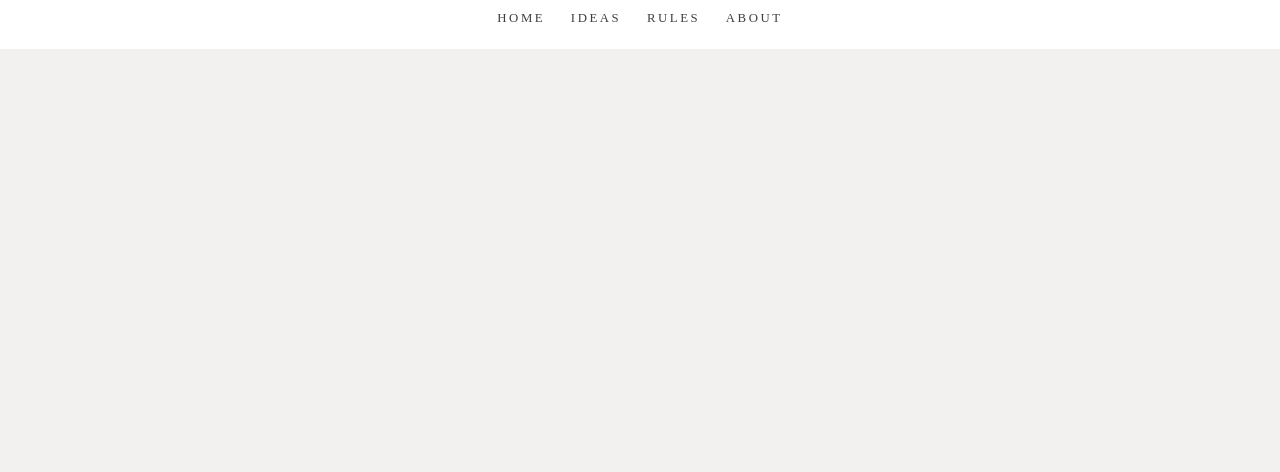
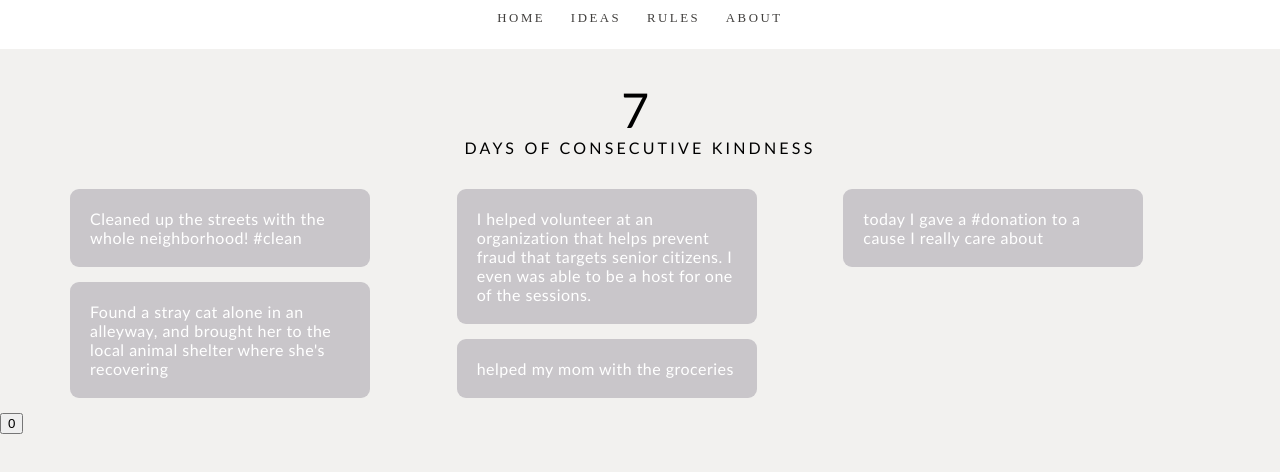
Before and after one commit to jennarim/end-with-kindness, a React app: page / in a window 1280 px wide. Shown: the part 54-526 px from the top of the page. Built offline with nearby package versions, Linux system fonts and the light colour scheme; a web font is replaced by a local one.

Commit message:
Add day tracker styling and masonry post styling

```diff
--- a/src/client/components/app/component.js
+++ b/src/client/components/app/component.js
@@ -26,10 +26,30 @@ export default function App() {
                         </ul>
                     </nav>
                 </div>
-
             </div>
             <div>
+                <div className="day-tracker">
+                    <div className="day-number"> 7 </div>
+                    DAYS OF CONSECUTIVE KINDNESS
+                </div>
 
+                <div className="post-container">
+                    <div className="post">
+                        Cleaned up the streets with the whole neighborhood! #clean
+                    </div>
+                    <div className="post">
+                        Found a stray cat alone in an alleyway, and brought her to the local animal shelter where she's recovering
+                    </div>
+                    <div className="post">
+                        I helped volunteer at an organization that helps prevent fraud that targets senior citizens. I even was able to be a host for one of the sessions.
+                    </div>
+                    <div className="post">
+                        helped my mom with the groceries
+                    </div>
+                    <div className="post">
+                        today I gave a #donation to a cause I really care about
+                    </div>
+                </div>
                 <button onClick={() => setCount(count + 1)}>{count}</button>
             </div>
         </div>
--- a/src/client/public/styles.css
+++ b/src/client/public/styles.css
@@ -20,6 +20,7 @@
 
 body {
     background-color: #f2f1ef;
+    margin: 0;
 }
 
 a {
@@ -36,9 +37,9 @@ a:any-link {
     font-family: Kohinoor-Regular;
     text-align: center;
     background-color: white;
-    position: fixed;
-    left: 0;
+    /* left: 0;
     top: 0;
+    position: fixed; */
     width: 100%;
     padding: 15px 0px 10px;
 }
@@ -68,3 +69,40 @@ a:any-link {
 #menu-top .navbar-links > li + li {
     margin-left: 2em;
 }
+
+.day-tracker {
+    font-family: 'Gill Sans';
+    text-align: center;
+    padding: 2rem;
+    font-weight: 150;
+    letter-spacing: .2em;
+}
+
+.day-number {
+    font-weight: bold;
+    font-size: 3rem;
+    font-weight: 350;
+    letter-spacing: .2em;
+}
+
+.post-container {
+    column-count: 3;
+    column-gap: 20px;
+    /* column-gap: 5px; */
+    margin: 0 70px 0 70px;
+}
+
+.post {
+    font-family: 'Gill Sans';
+    font-weight: 200;
+    letter-spacing: .03em;
+    background-color: #c9c6ca;
+    color: white;
+    display: inline-block;
+    width: 100%;
+    max-width: 300px;
+    padding: 20px;
+    margin: 0 0 15px;
+    box-sizing: border-box;
+    border-radius: 9px;
+}
```
